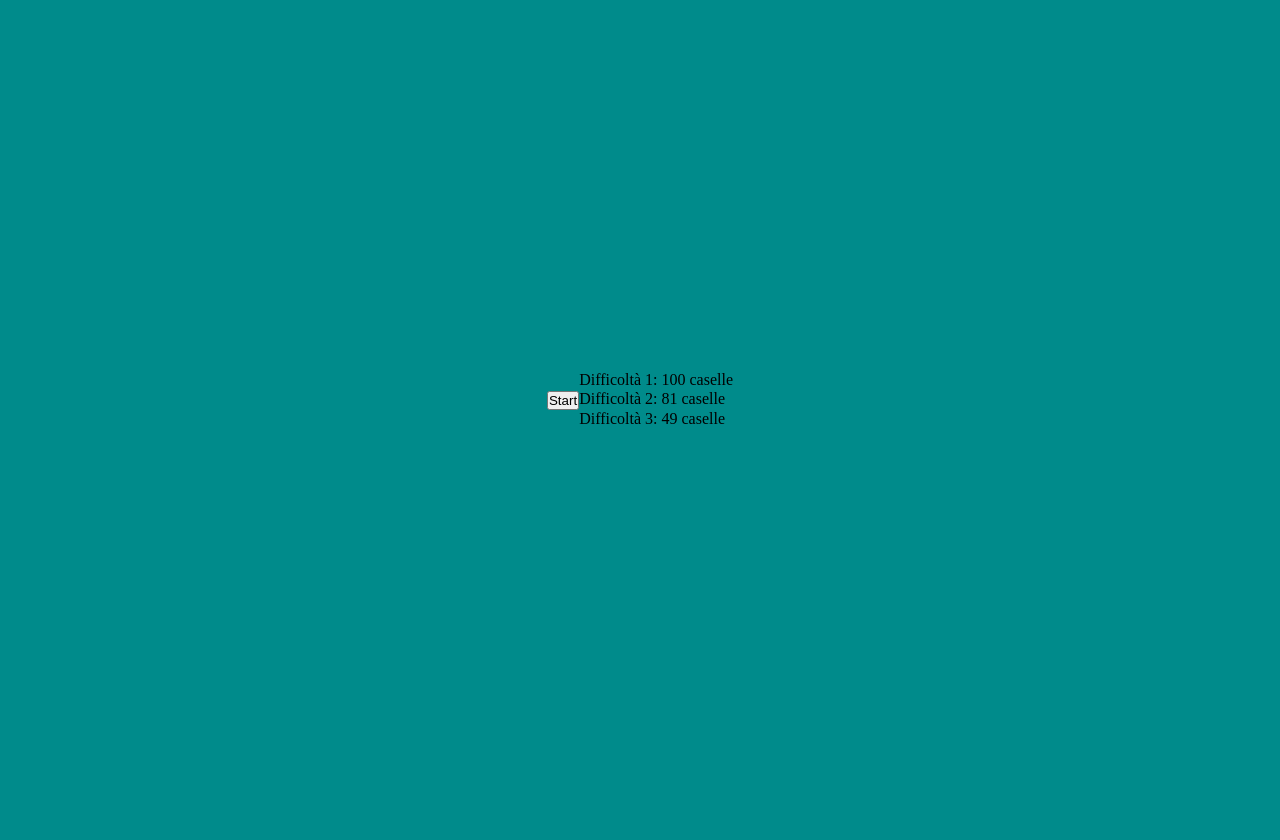
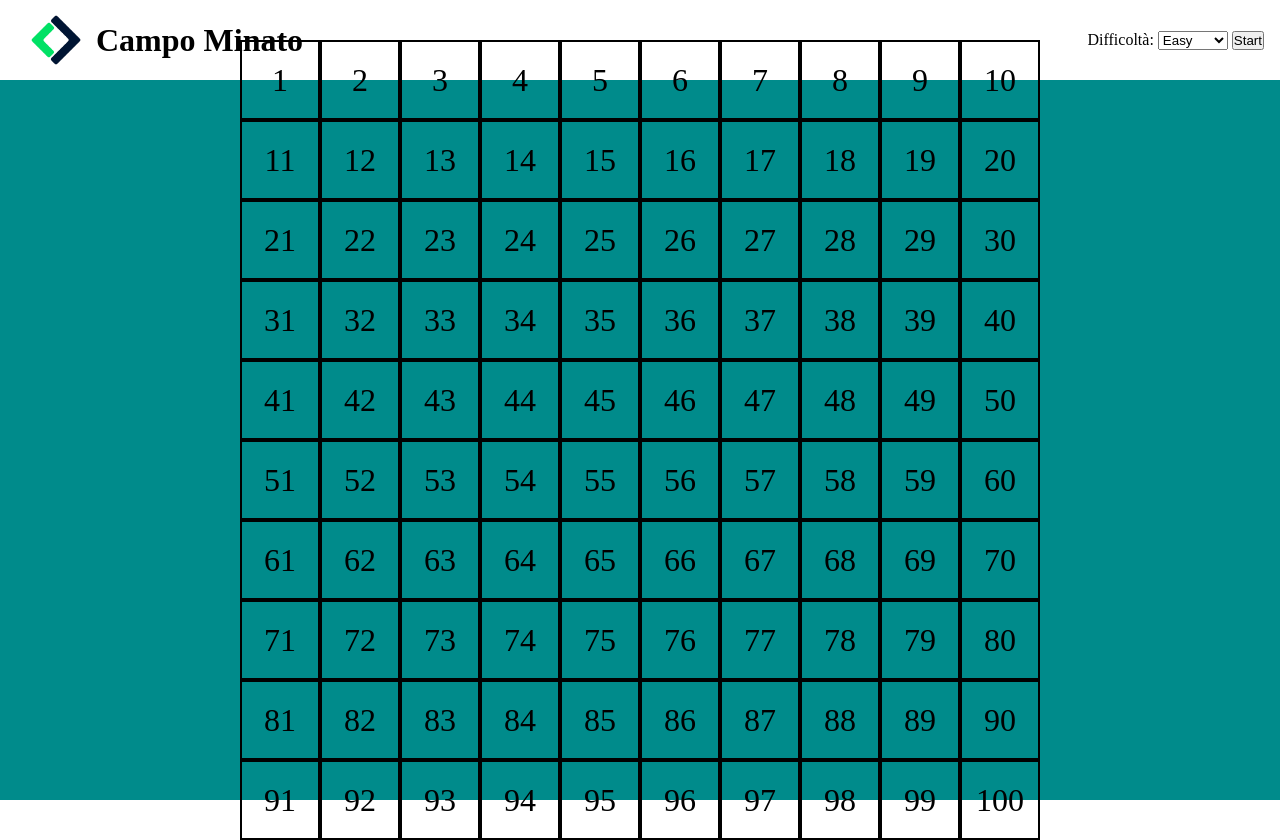
Before and after one commit to stedfl/js-campominato-grid, a plain HTML site: page index.html in a window 1280 px wide. Both pictures are taken after a click on the button "Start". Before the commit the page ends 800 px from the top, so only its background shows below. Drawn offline with Linux system fonts and the light colour scheme.

Commit message:
add script to create dinamically box
user choices number of box to print according to 3 different levels.
When user click button start, script print box with ordered numbers from
1 to size of level chosen.

```diff
--- a/css/style.css
+++ b/css/style.css
@@ -4,25 +4,47 @@
   box-sizing: border-box;
 }
 
-body {
-  background-color:darkcyan;
+header {
+  height: 80px;
+  display: flex;
+  justify-content: space-between;
+  align-items: center;
+  padding-left: 1rem;
+  padding-right: 1rem;
+}
+
+.logo {
+  display: flex;
+  height: 100%;
+  align-items: center;
+}
+
+.logo img {
+  height: 100%;
 }
 
  .main-wrapper {
   display: flex;
   align-items: center;
   justify-content: center;
-  height: 100vh;
+  height: calc(100vh - 80px);
+  background-color:darkcyan;
  }
 
  .container {
   display: flex;
   flex-wrap: wrap;
+  width: 800px;
+  height: 800px;
  }
 
- .square {
+ .box {
   border: 2px solid black;
   cursor: pointer;
+  display: flex;
+  justify-content: center;
+  align-items: center;
+  font-size: 2rem;
  }
 
  .change {
--- a/index.html
+++ b/index.html
@@ -8,13 +8,22 @@
   <title>Document</title>
 </head>
 <body>
+  <header>
+    <div class="logo">
+      <img src="img/mobile-logo.png" alt="logo">
+      <h1>Campo Minato</h1>
+    </div>
+    <div class="play">
+      <label for="level">Difficoltà:</label>
+      <select name="level" id="level-game">
+        <option value="10">Easy</option>
+        <option value="9">Medium</option>
+        <option value="7">Hard</option>
+      </select>
+      <button id="start">Start</button>
+    </div>
+  </header>
   <div class="main-wrapper">
-    <button id="start">Start</button>
-    <section id="level-game">
-      <option value="10">Difficoltà 1: 100 caselle</option>
-      <option value="9">Difficoltà 2: 81 caselle</option>
-      <option value="7">Difficoltà 3: 49 caselle</option>
-    </section>
     <div class="container">
 
     </div>
--- a/js/script.js
+++ b/js/script.js
@@ -1,30 +1,50 @@
 // WORK FLOW
+// 1.MAIN Prendo il bottone Start
+btnStart = document.getElementById("start");
+// 2.MAIN Prendo l'elemento container
+container = document.querySelector(".container");
+// 3 MAIN .Sul bottone start Faccio un evento che al click avvia la funzione init e prende i valori che servono per la funzione, inoltre resetto il contenuto sempre al cick
+btnStart.addEventListener ("click", function() {
+  const elemPerRow = document.getElementById("level-game").value;
+  container.innerHTML = "";
+  init(elemPerRow);
+})
 
-// 1.Prendo il bottone Start
-// 2.Sul bottone start Faccio un evento che al click avvia la funzione init
-// 3. faccio un event listner sullo square che al click chiama la funzione click square
+// FUNZIONE INIT
+// 1. assegno a totalBox l'elevazione al quadrato di elemperRow.
+// 2. Faccio un ciclo for dove i parte da zero ed arriva a totalBox. Nel ciclo metto la funzione che crea gli elementi Box
+function init(elNumb) {
+  const totalBox = Math.pow(elNumb, 2);
+  for (i = 0; i < totalBox; i++) {
+    createBox(i, elNumb)
+  }
+}
 
+// FUNZIONE CREATEBOX
+//  1. creo elemento div
+//  2. assegno classe .box con classe name all'elemento
+//  3.  assegno dimensioni con la funzione calc
+//  4.  creo una proprietà customizzata dell'elemento a cui
+//      assegno il valore che scrivo dentro: box.idElement = i+1
+//  5.  scrivo dentro all'elemento il numero che corrisponde al valore della
+//  6.   proprietà customizzata con box.innertext = box.idElement
+//  7.  appendo al container l'elemento
+function createBox (indexLoop, elNumb) {
+  elBox = document.createElement("div");
+  elBox.className = "box";
+  elBox.style.width = dimensionCalc(elNumb);
+  elBox.style.height = dimensionCalc(elNumb);
+  elBox.idElement = indexLoop + 1;
+  elBox.innerText = indexLoop + 1;
+  container.append(elBox);
+}
 
-//   funzioni da fare
-//   1 init
-//     1. Prendo la value del bottone select con id level game
-//     e la assegno a elemPerRow
-//     2. assegno a totalSquare l'elevazione al quadrato di elemperRow.
-//     3 Faccio un ciclo for dove i parte da zero ed arriva a totalsquare. Nel ciclo metto la funzione che crea gli elementi create square
+function dimensionCalc(elNumb) {
+  return `calc(100% / ${elNumb})`;
+}
 
-//   1 create square
-//     crea elemento div
-//     assegno classe .square con classe name
-//     assegno dimensioni con la funzione calc
-//     square.idElement = i+1
-//     square.innertext = square.idElement
-//     scrivo dentro il div con innertext l'elemento i+1
-//     appendo al container l'elemento
+// 4.MAIN faccio un event listner sullo square che al click richiama la funzione click box
 
-
-//   2 generalcalc
-//     assegna alla width ed heigh 100% / element per row
-
-//   3 click square
-//     aggiunge classe .change all'elemento square
-//     stampo in console il valore del numero interno ovvero console.log(this.idElement)
+// FUNZIONE CLICKBOX
+//     aggiunge classe .change all'elemento
+//     stampa in console il valore di idElement con console.log(this.idElement)
```
Also changed, not shown: img/mobile-logo.png (added).
